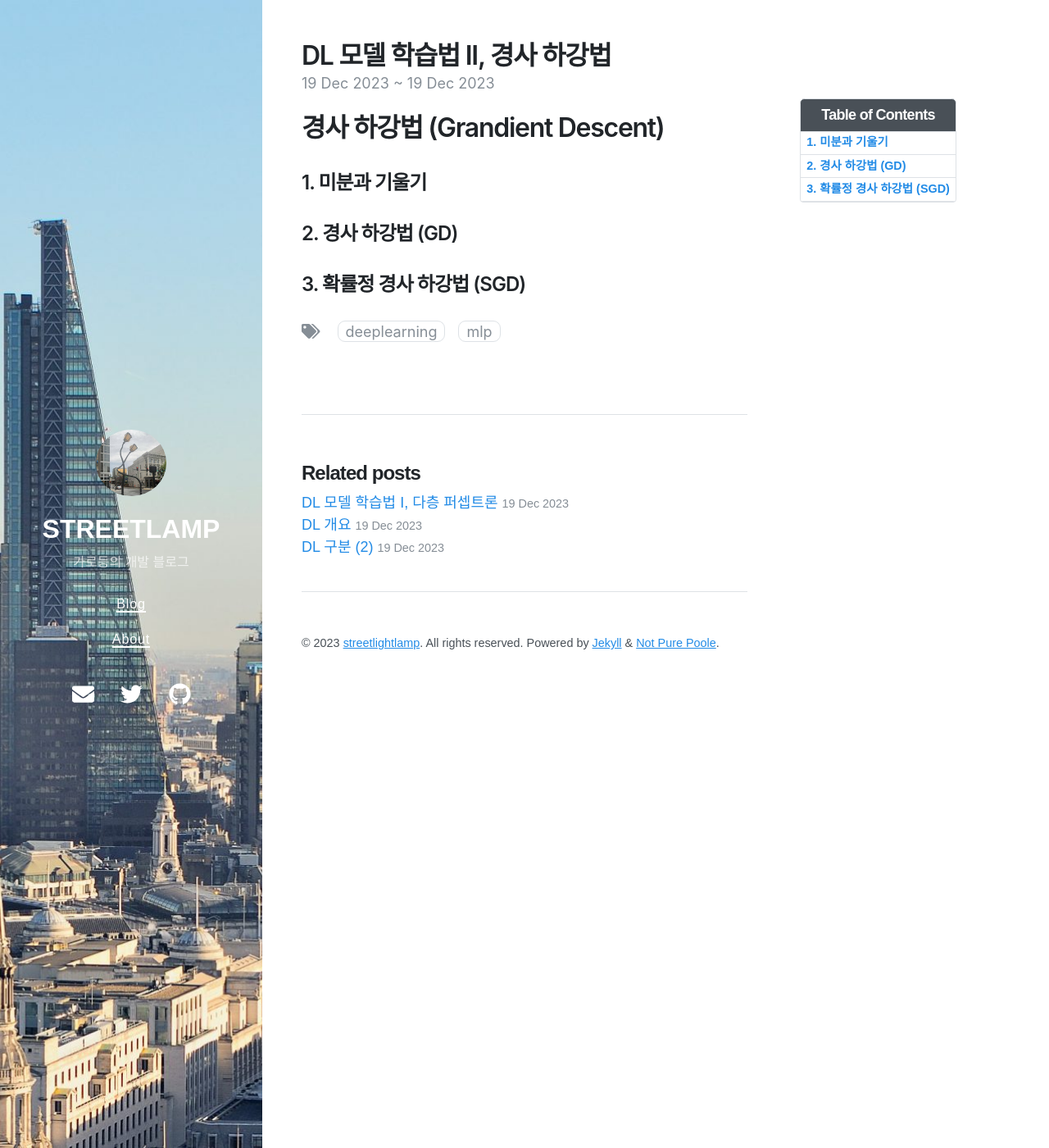
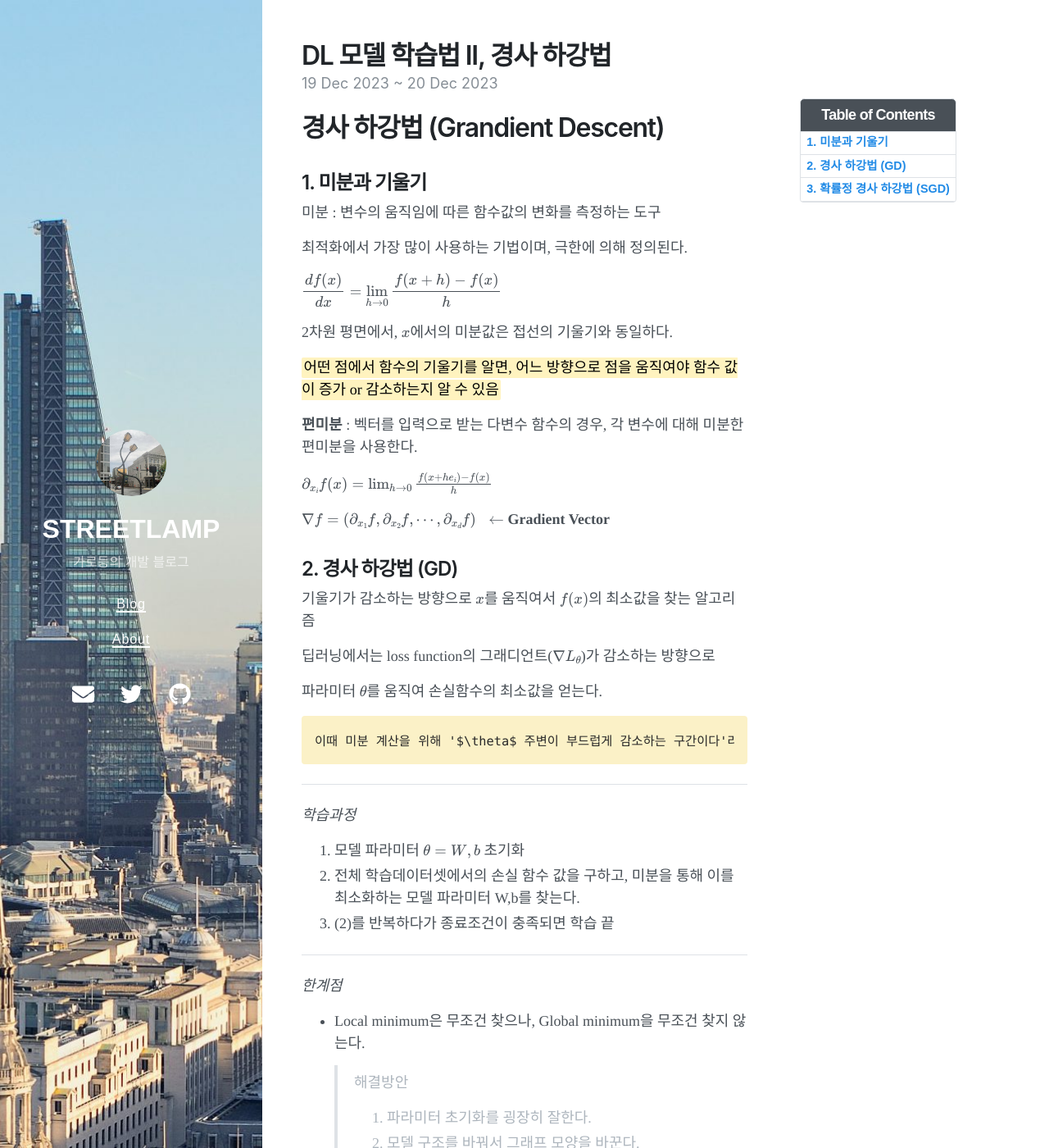
Before and after one commit to streetlamplee/streetlamplee.github.io, a Jekyll site: the page built from _posts/2023-12-19-DL_Gradient_Descent.md, in a window 1280 px wide and 1400 px high. Shown: the whole window at 82% size. Built offline with Jekyll 4.4.1, drawn with Linux system fonts in a browser that asks for light colours; nearby versions of some CDN libraries; formulas are drawn with MathJax 3; some of the changed text lies outside the part shown.

Commit message:
docs: upload post

```diff
--- a/_posts/2023-12-19-DL_Gradient_Descent.md
+++ b/_posts/2023-12-19-DL_Gradient_Descent.md
@@ -2,7 +2,7 @@
 layout: post
 title: DL 모델 학습법 II, 경사 하강법
 date: 2023-12-19 17:33 +0900
-last_modified_at: 2023-12-19 17:29:00 +0900
+last_modified_at: 2023-12-20 10:45:00 +0900
 tags: [DeepLearning, MLP]
 toc:  true
 ---
@@ -11,6 +11,78 @@ toc:  true
 
 ## 1. 미분과 기울기
 
+미분 : 변수의 움직임에 따른 함수값의 변화를 측정하는 도구
+
+최적화에서 가장 많이 사용하는 기법이며, 극한에 의해 정의된다.
+
+$\displaystyle \frac{df(x)}{dx}=\displaystyle \lim_{h \rightarrow 0} \frac{f(x+h)-f(x)}{h}$
+
+2차원 평면에서, $x$에서의 미분값은 접선의 기울기와 동일하다.
+
+<mark>어떤 점에서 함수의 기울기를 알면, 어느 방향으로 점을 움직여야 함수 값이 증가 or 감소하는지 알 수 있음</mark>
+
+**편미분** : 벡터를 입력으로 받는 다변수 함수의 경우, 각 변수에 대해 미분한 편미분을 사용한다.
+
+$\partial_{x_i}f(x)=\lim_{h \rightarrow 0} \frac{f(x+he_i) - f(x)}{h}$
+
+$\nabla f = (\partial_{x_1}f,\partial_{x_2}f,\cdots,\partial_{x_d}f)\;\;\leftarrow$ **Gradient Vector**
+
 ## 2. 경사 하강법 (GD)
 
+기울기가 감소하는 방향으로 $x$를 움직여서 $f(x)$의 최소값을 찾는 알고리즘
+
+딥러닝에서는 loss function의 그래디언트($\nabla L_\theta$)가 감소하는 방향으로
+
+파라미터 $\theta$를 움직여 손실함수의 최소값을 얻는다.
+
+    이때 미분 계산을 위해 '$\theta$ 주변이 부드럽게 감소하는 구간이다'라는 가정 필요
+
+
+---
+*학습과정*
+
+1. 모델 파라미터 $\theta=\{ W,b\}$ 초기화
+2. 전체 학습데이터셋에서의 손실 함수 값을 구하고, 미분을 통해 이를 최소화하는 모델 파라미터 W,b를 찾는다.
+3. (2)를 반복하다가 종료조건이 충족되면 학습 끝
+
+---
+*한계점*
+- Local minimum은 무조건 찾으나, Global minimum을 무조건 찾지 않는다.
+> 해결방안
+>
+> 1. 파라미터 초기화를 굉장히 잘한다.
+> 2. 모델 구조를 바꿔서 그래프 모양을 바꾼다.
+> 3. <mark>Learning Step을 변경한다.</mark>
+
+---
+*경사 하강법의 파이프라인*
+
+![Alt text](\..\img\DL2-3.png)
+
 ## 3. 확률정 경사 하강법 (SGD)
+
+모든 데이터를 ㅏ용해서 구한 경사를 통해 파라미터를 한 번 업데이트하는 대신,
+
+데이터 한 개 또는 일부를 활용하여 구한 경사로 여러 번 업데이터를 진행
+
+M개의 데이터를 randomize한 후, m개 씩 쪼갠다.
+
+**1 step**에서, m개의 batch size 마다 평균 loss를 구해 parameter를 한 번 업데이트
+
+**1 epoch** (1 iter)는 전체 학습 데이터셋을 한 바퀴 모두 학습하는 것을 의미
+
+---
+*확룰적 경사 하강법의 파이프라인*
+
+![Alt text](\..\img\DL2-4.png)
+
+학습을 위해서 손실함수의 그래디언트 계산이 불가피
+
+따라서 step function 대신 sigmoid function을 퍼셉트론에서 이용한다.
+
+---
+*SGD vs GD*
+
+SGD는 학습에 활용하는 data set이 계속 달라짐에 따라 손실 함수의 형태가 약간 바뀐다.
+
+이를 통해 <mark>local minima에 빠지는 것을 방지하여 최적해에 도달할 가능성을 높이는 방법</mark>으로 이해 가능
```
Also changed, not shown: _posts/2023-12-18-DL 구분(1).md (+3 -3 lines), _posts/2023-12-19-DL 개요.md (+4 -4 lines), _posts/2023-12-19-DL 구분(2).md (+4 -4 lines), _posts/2023-12-19-DL_multiperceptron.md (+2 -2 lines), _posts/2023-12-20-DL_손실함수.md (added, +119 -0 lines), _posts/2023-12-20-DL_역전파 (심화).md (added, +152 -0 lines), _posts/2023-12-20-DL_역전파(기초).md (added, +108 -0 lines), img/DL2-10.png (added), img/DL2-11.png (added), img/DL2-12.png (added), img/DL2-13.png (added), img/DL2-3.png (added), img/DL2-4.png (added), img/DL2-5.png (added), 4 more files.
